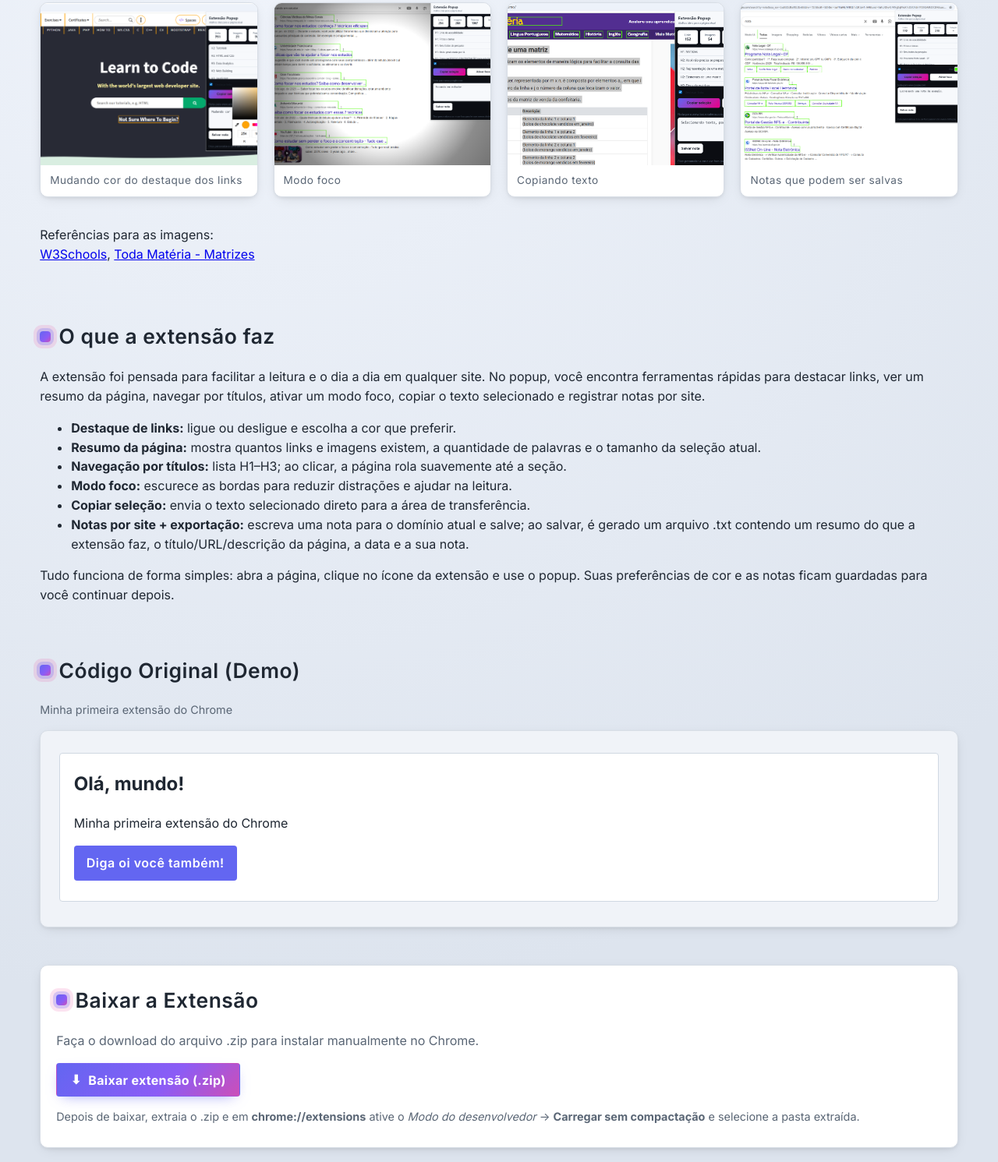
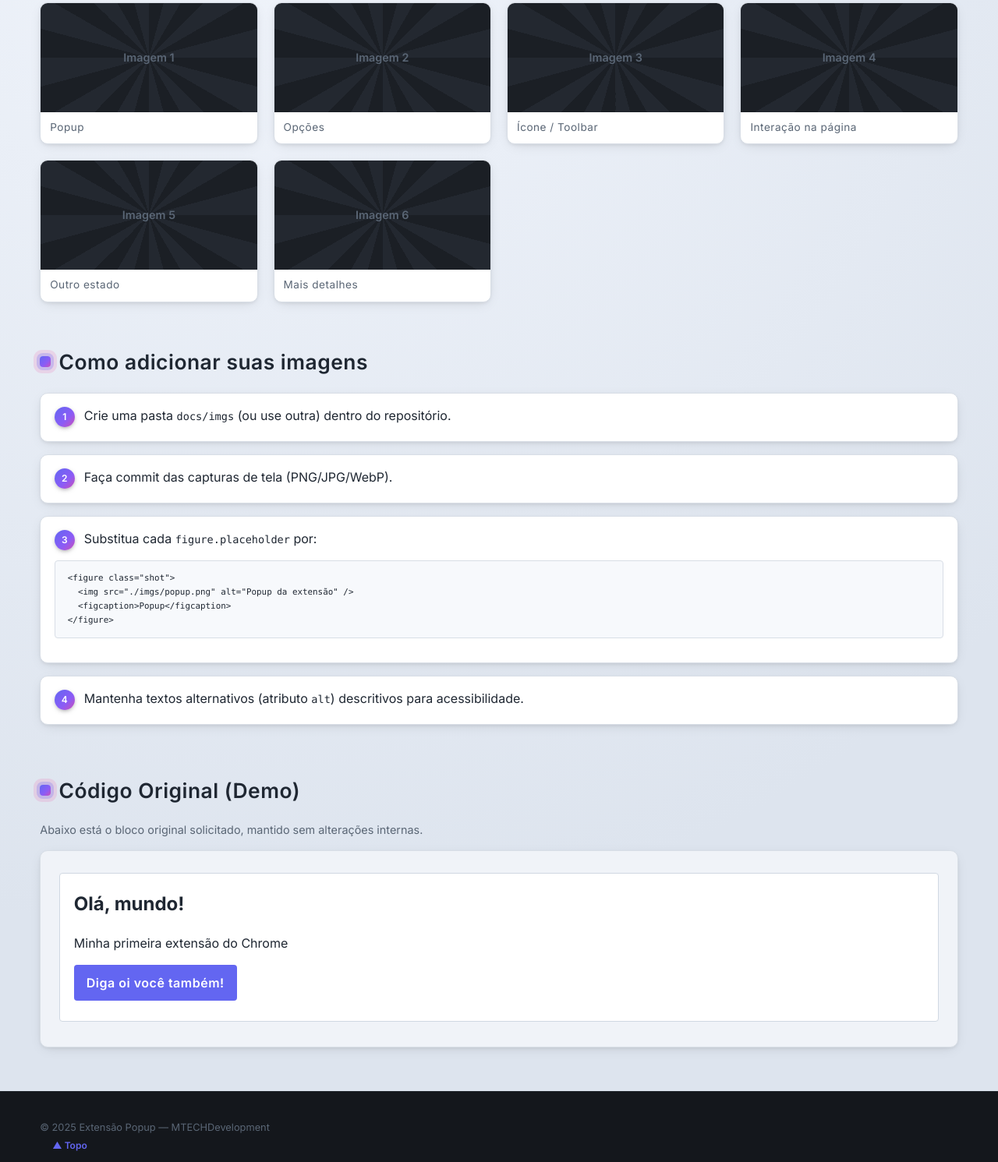
Before and after one commit to MTECHDevelopment/bootcamp2-chrome-ext-MTECHDevelopment, a browser extension: page docs/index.html in a window 1280 px wide. Shown: the part 429-1920 px from the top of the page at 78% size. Drawn offline with Linux system fonts and the light colour scheme.

Commit message:
Checkpoint from VS Code for coding agent session

```diff
--- a/docs/index.html
+++ b/docs/index.html
@@ -27,39 +27,31 @@
                 <!-- Substitua cada placeholder abaixo por uma <img>. Exemplo:
                 <figure class="shot"><img src="./imgs/popup.png" alt="Popup da extensão"><figcaption>Popup</figcaption></figure>
                 -->
-                <figure class="shot"><img loading="lazy" src="./imgs/mudando_cor.png" alt="Mudando cor do destaque dos links"><figcaption>Mudando cor do destaque dos links</figcaption></figure>
-                <figure class="shot"><img loading="lazy" src="./imgs/foco.png" alt="Modo foco"><figcaption>Modo foco</figcaption></figure>
-                <figure class="shot"><img loading="lazy" src="./imgs/copiando_texto.png" alt="Copiando texto"><figcaption>Copiando texto</figcaption></figure>
-                <figure class="shot"><img loading="lazy" src="./imgs/notas.png" alt="Notas que podem ser salvas"><figcaption>Notas que podem ser salvas</figcaption></figure>
-                <p>Referências para as imagens:
-                    <a href="https://www.w3schools.com/" target="_blank" rel="noopener noreferrer">W3Schools</a>,
-                    <a href="https://www.todamateria.com.br/matrizes-resumo/" target="_blank" rel="noopener noreferrer">Toda Matéria - Matrizes</a>
-                </p>
+                <figure class="shot placeholder"><div class="ph-label">Imagem 1</div><figcaption>Popup</figcaption></figure>
+                <figure class="shot placeholder"><div class="ph-label">Imagem 2</div><figcaption>Opções</figcaption></figure>
+                <figure class="shot placeholder"><div class="ph-label">Imagem 3</div><figcaption>Ícone / Toolbar</figcaption></figure>
+                <figure class="shot placeholder"><div class="ph-label">Imagem 4</div><figcaption>Interação na página</figcaption></figure>
+                <figure class="shot placeholder"><div class="ph-label">Imagem 5</div><figcaption>Outro estado</figcaption></figure>
+                <figure class="shot placeholder"><div class="ph-label">Imagem 6</div><figcaption>Mais detalhes</figcaption></figure>
             </div>
         </section>
-        <section class="features" aria-label="Recursos da extensão">
-            <h2 class="section-title">O que a extensão faz</h2>
-            <p>
-                A extensão foi pensada para facilitar a leitura e o dia a dia em qualquer site.
-                No popup, você encontra ferramentas rápidas para destacar links, ver um resumo da página,
-                navegar por títulos, ativar um modo foco, copiar o texto selecionado e registrar notas por site.
-            </p>
-            <ul>
-                <li><strong>Destaque de links:</strong> ligue ou desligue e escolha a cor que preferir.</li>
-                <li><strong>Resumo da página:</strong> mostra quantos links e imagens existem, a quantidade de palavras e o tamanho da seleção atual.</li>
-                <li><strong>Navegação por títulos:</strong> lista H1–H3; ao clicar, a página rola suavemente até a seção.</li>
-                <li><strong>Modo foco:</strong> escurece as bordas para reduzir distrações e ajudar na leitura.</li>
-                <li><strong>Copiar seleção:</strong> envia o texto selecionado direto para a área de transferência.</li>
-                <li><strong>Notas por site + exportação:</strong> escreva uma nota para o domínio atual e salve; ao salvar, é gerado um arquivo .txt contendo um resumo do que a extensão faz, o título/URL/descrição da página, a data e a sua nota.</li>
-            </ul>
-            <p>
-                Tudo funciona de forma simples: abra a página, clique no ícone da extensão e use o popup.
-                Suas preferências de cor e as notas ficam guardadas para você continuar depois.
-            </p>
+        <section class="how-to" aria-label="Como usar">
+            <h2 class="section-title">Como adicionar suas imagens</h2>
+            <ol>
+                <li>Crie uma pasta <code>docs/imgs</code> (ou use outra) dentro do repositório.</li>
+                <li>Faça commit das capturas de tela (PNG/JPG/WebP).</li>
+                <li>Substitua cada <code>figure.placeholder</code> por:
+                    <pre><code>&lt;figure class="shot"&gt;
+  &lt;img src="./imgs/popup.png" alt="Popup da extensão" /&gt;
+  &lt;figcaption&gt;Popup&lt;/figcaption&gt;
+&lt;/figure&gt;</code></pre>
+                </li>
+                <li>Mantenha textos alternativos (atributo <code>alt</code>) descritivos para acessibilidade.</li>
+            </ol>
         </section>
         <section class="original-demo" id="demo" aria-label="Demonstração original">
             <h2 class="section-title">Código Original (Demo)</h2>
-            <p class="note">Minha primeira extensão do Chrome</p>
+            <p class="note">Abaixo está o bloco original solicitado, mantido sem alterações internas.</p>
             <div class="orig-wrapper">
                 <!-- INÍCIO DO CÓDIGO ORIGINAL (linhas intactas) -->
                 <div class="original-code-box">
@@ -71,26 +63,6 @@
                 </div>
                 <!-- FIM DO CÓDIGO ORIGINAL -->
             </div>
-        </section>
-
-        <!-- CTA de Download da extensão -->
-        <section class="download-cta" aria-labelledby="download-title">
-            <h2 id="download-title" class="section-title">Baixar a Extensão</h2>
-            <p class="cta-desc">Faça o download do arquivo .zip para instalar manualmente no Chrome.</p>
-            <!-- Substitua o valor do href abaixo pelo seu link direto do .zip -->
-            <a
-                class="btn btn-download"
-                href="https://github.com/MTECHDevelopment/bootcamp2-chrome-ext-MTECHDevelopment/archive/refs/tags/v1.0.zip"
-                target="_blank"
-                rel="noopener noreferrer"
-                download="extensao_popup.zip"
-                aria-label="Baixar arquivo ZIP da extensão"
-            >
-                <!-- Ícone simples acessível -->
-                <span aria-hidden="true" class="btn-ico" role="img">⬇</span>
-                Baixar extensão (.zip)
-            </a>
-            <p class="cta-hint">Depois de baixar, extraia o .zip e em <strong>chrome://extensions</strong> ative o <em>Modo do desenvolvedor</em> → <strong>Carregar sem compactação</strong> e selecione a pasta extraída.</p>
         </section>
     </main>
     <footer class="site-footer">
```
Also changed, not shown: 1 other file.
